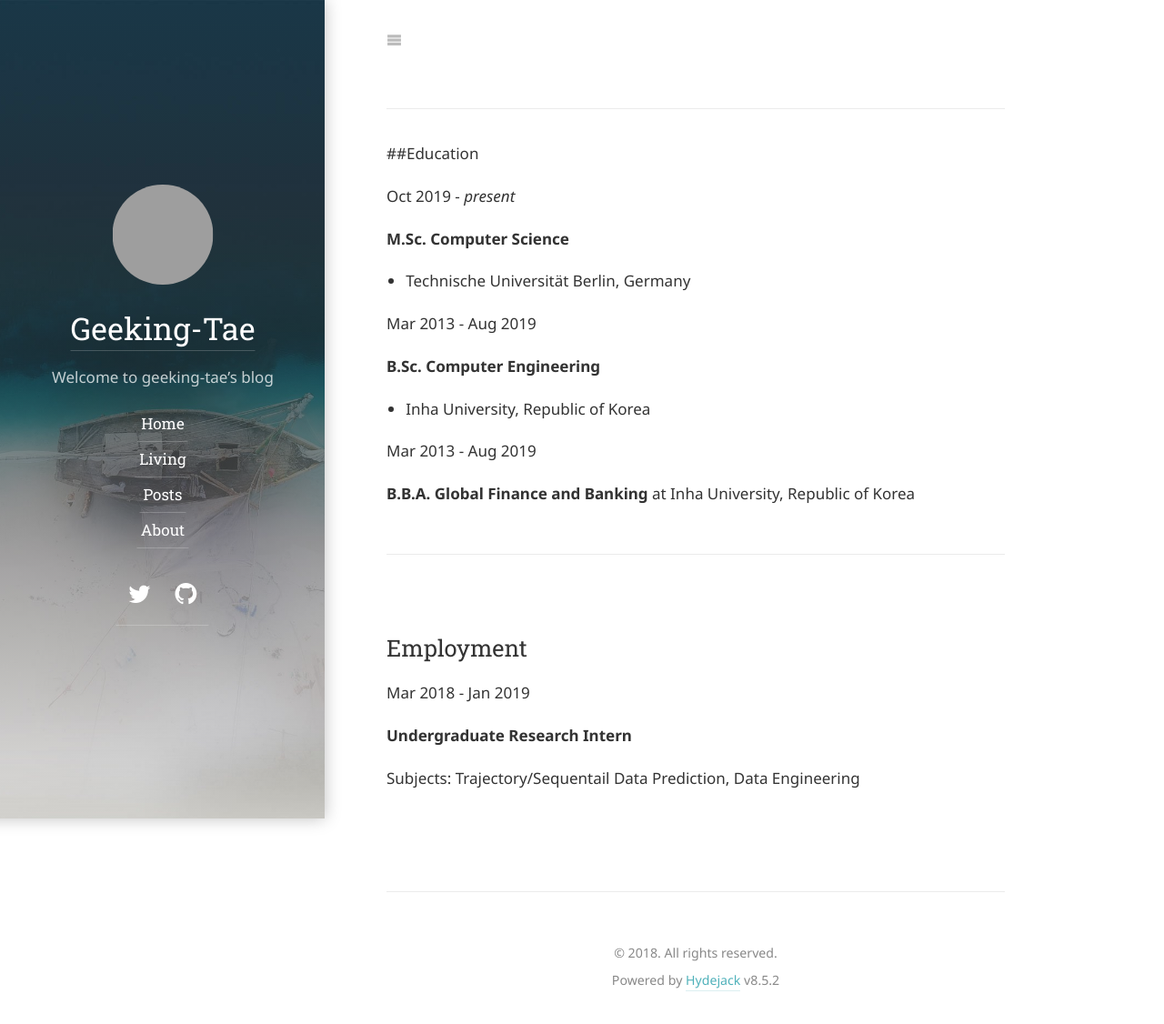
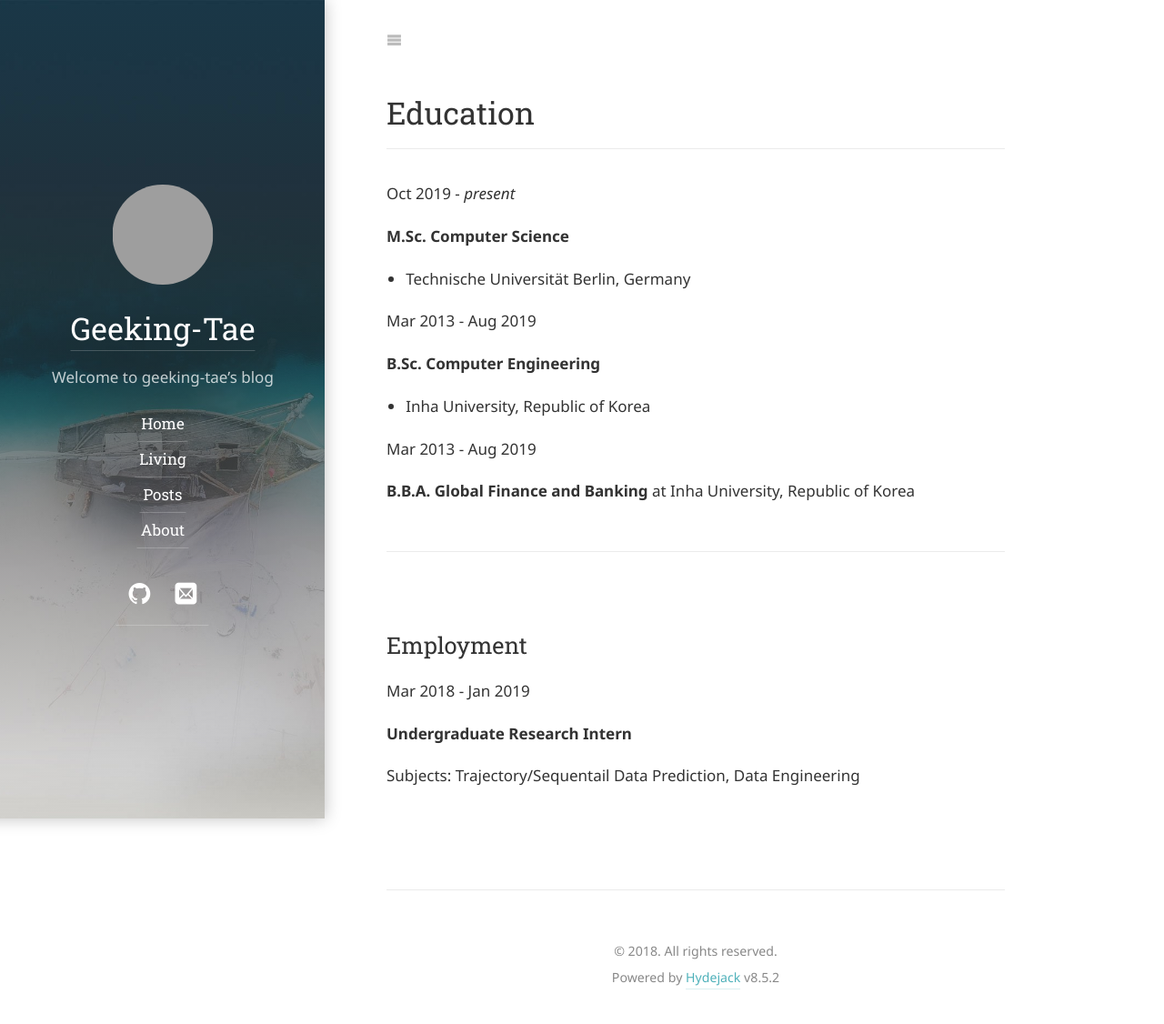
Before and after one commit to taekwondo-ko/geeking-tae.github.io, a Jekyll site: the page built from about2.md, in a window 1280 px wide. Shown: the whole page at 91% size. Built offline with Jekyll 4.4.1, drawn with Linux system fonts in a browser that asks for light colours; some web fonts are replaced; our own code applies the rules of GitHub Pages for plain Markdown files; some of the changed lines change nothing that is shown; grey boxes are pictures that could not be loaded.

Commit message:
theme adaptation

```diff
--- a/_data/authors.yml
+++ b/_data/authors.yml
@@ -2,8 +2,8 @@
 # Must be the same as `author` in `_config.yml`.
 # Change `author1` to your shortname.
 author1:
-  name:              <firstname> <lastname>
-  email:             <mail@domain.tld>
+  name:              <Taekwon> <Rhee>
+  email:             <taekwon.rhee@gmail.com>
 
   # Used at the bottom of each page and at the top of the `about` layout
   # Markdown enabled, can use multiple paragraphs (enabled by `|`)
@@ -33,9 +33,9 @@
   # Comment/uncommet to show/hide
   # Rearrange to change the order in which they appear
   social:
-    twitter:         <username>
+    #twitter:         <username>
     github:          <username>
-    # email:           <mail@domain.tld>
+    email:           <taewkon.rhee@gmail.com>
     # rss:             https://<url>/feed.xml
     # facebook:        <username>
     # google:          <number>
--- a/about2.md
+++ b/about2.md
@@ -1,4 +1,4 @@
-##Education
+## Education
 
 Oct 2019 - *present*
 
```
